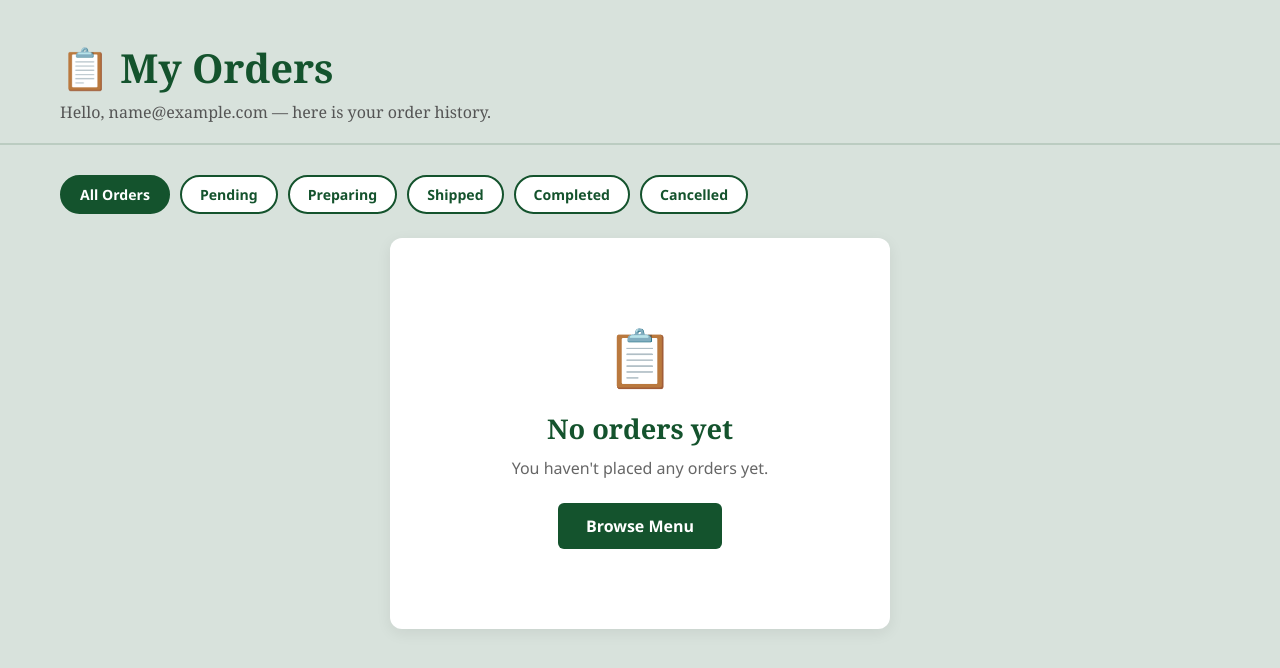
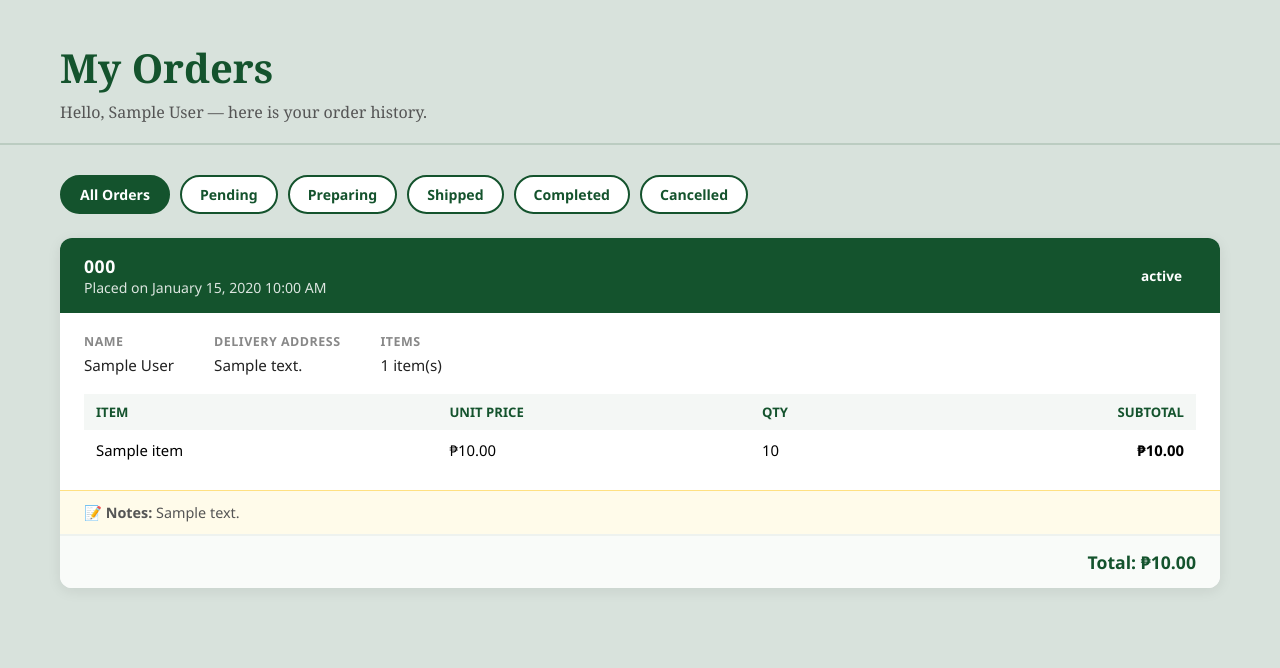
Before and after one commit to TrueorPauls/IT5-Finals, a PHP site: page /order_history.php in a window 1280 px wide. Shown: the part 80-748 px from the top of the page. Run offline with PHP 8.4, Linux system fonts and the light colour scheme; the visitor is signed in with stand-in values (Sample User, id 1); tables that the repository leaves empty or names only in its code hold one stand-in row (values such as "Sample post"); data that the repository does not hold is empty; a stand-in replaces the project's code that opens the database connection.

Commit message:
Change user identification from username to email

```diff
--- a/order_history.php
+++ b/order_history.php
@@ -1,14 +1,14 @@
 <?php
 session_start();
-include("connect.php");
+include("config.php");
 
 if (!isset($_SESSION['user'])) {
     header("Location: login.php");
     exit;
 }
 
-$username = $_SESSION['user'];
-$user_sql = "SELECT id, full_name FROM users WHERE username = '" . mysqli_real_escape_string($conn, $username) . "'";
+$email = $_SESSION['user'];
+$user_sql = "SELECT id, full_name FROM users WHERE email = '" . mysqli_real_escape_string($conn, $email) . "'";
 $user_res = mysqli_query($conn, $user_sql);
 $user = mysqli_fetch_assoc($user_res);
 $user_id = $user['id'];
@@ -61,8 +61,8 @@ $statuses = ['all', 'Pending', 'Preparing', 'Shipped', 'Completed', 'Cancelled']
 </nav>
 
 <div class="page-header">
-    <h1>📋 My Orders</h1>
-    <p>Hello, <?= htmlspecialchars($user['full_name'] ?: $username) ?> — here is your order history.</p>
+    <h1>My Orders</h1>
+    <p>Hello, <?= htmlspecialchars($user['full_name'] ?: $email) ?> — here is your order history.</p>
 </div>
 
 <div class="history-wrapper">
```
